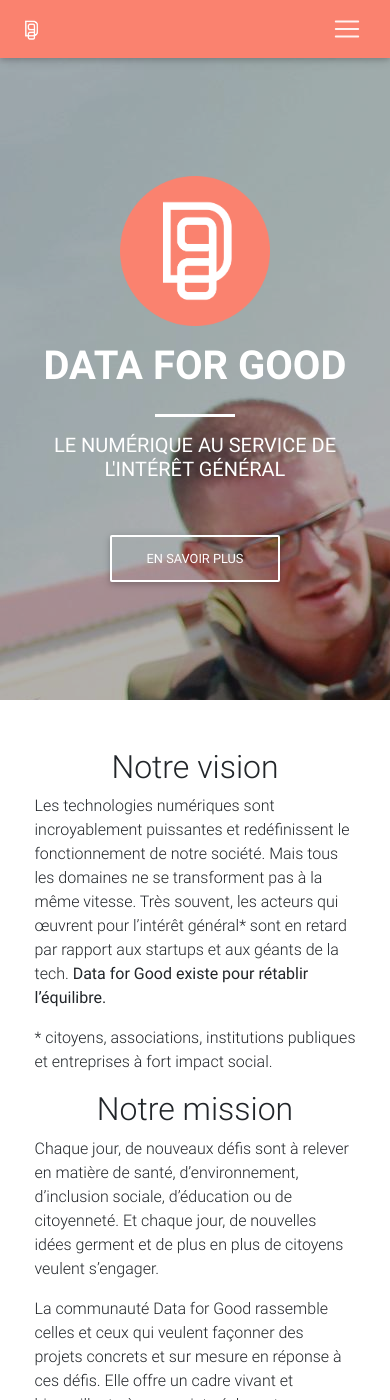
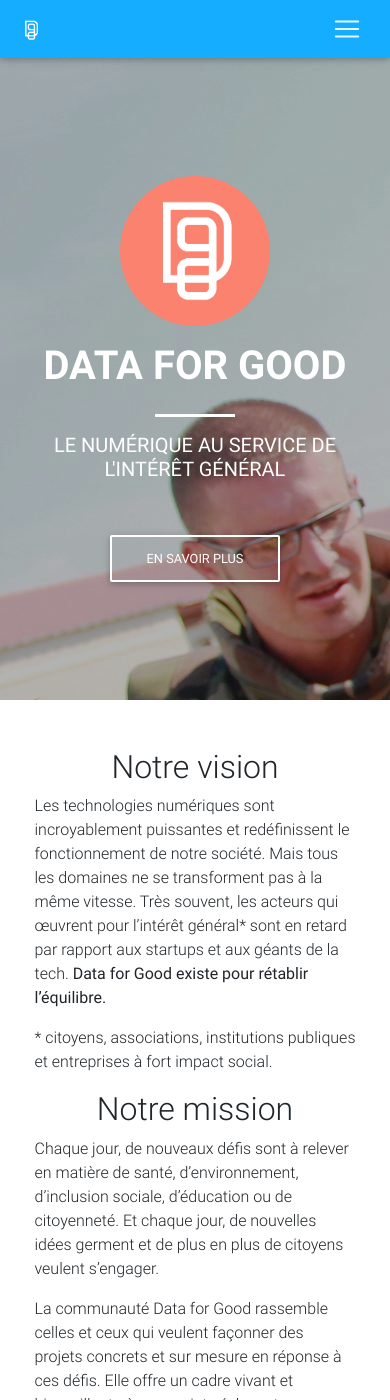
Before and after one commit to medopex/medopex.github.io, a Jekyll site: the page built from index.html, in a window 390 px wide and 1400 px high. Built offline with Jekyll 4.4.1, drawn with Linux system fonts in a browser that asks for light colours.

Commit message:
Update style.css

```diff
--- a/css/style.css
+++ b/css/style.css
@@ -30,6 +30,7 @@
 @media (max-width: 768px) {
     .navbar:not(.top-nav-collapse) {
         background: #fa826f !important;
+        background: #14adff !important;
     }
 }
 h1-header {
```
